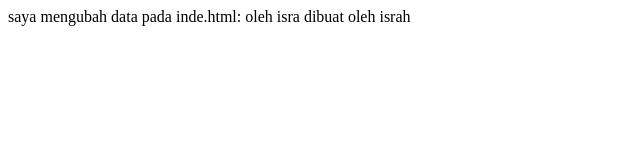
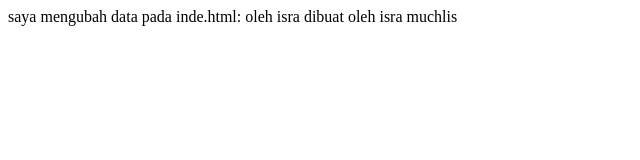
Before and after one commit to nurisra23/belajar-git, a plain HTML site: page index.html in a window 1280 px wide. Shown: the full height of the page, 0-640 px from the left. Drawn offline with Linux system fonts and the light colour scheme.

Commit message:
belajar git

```diff
--- a/index.html
+++ b/index.html
@@ -7,6 +7,6 @@
     <title>Document</title>
 </head>
 <body>
-    dibuat oleh israh
+    dibuat oleh isra muchlis
 </body>
 </html>
```
